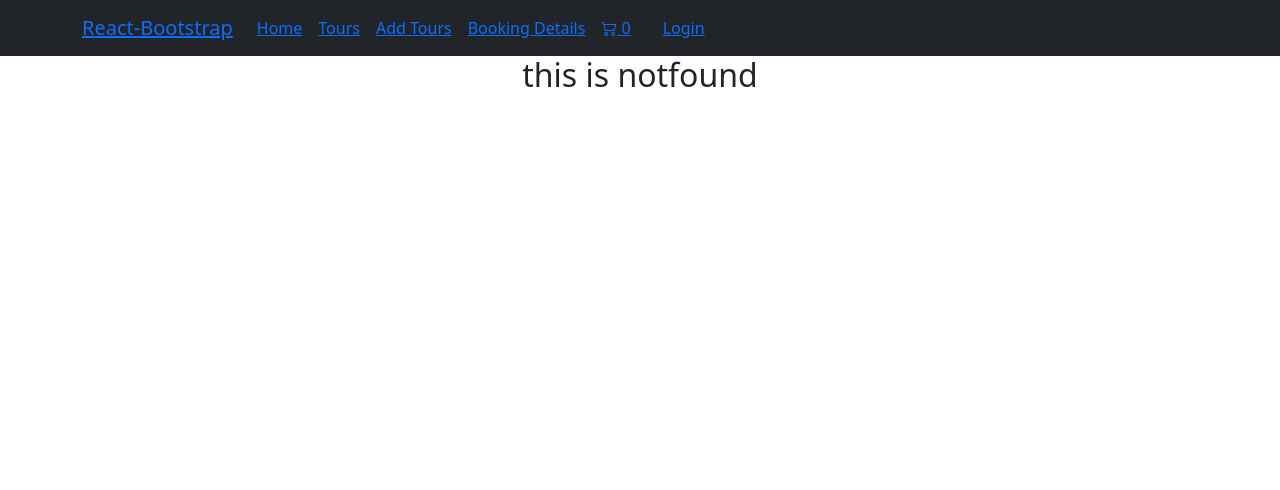
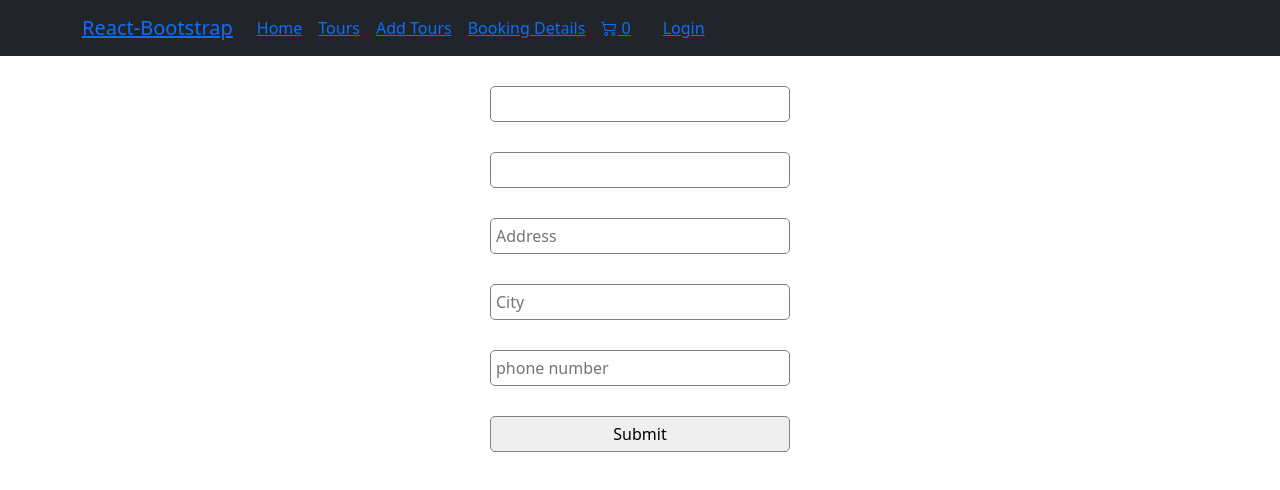
Before and after one commit to Saddaul-Siam/Tour-Planners, a React (Create React App) app: page /shipping in a window 1280 px wide. Shown: the top 490 px of the page. Built offline with nearby package versions, Linux system fonts and the light colour scheme; no server answers.

Commit message:
added order api

```diff
--- a/src/App.js
+++ b/src/App.js
@@ -14,6 +14,7 @@ import BookingDetails from './components/Home/BookingDetails/BookingDetails';
 import AuthProvider from './Context/authProvider';
 import Login from './components/Home/Login/Login';
 import PrivetRoute from './components/PrivetRoute/PriverRoute';
+import Shipping from './components/Home/Shipping/Shipping';
 
 function App() {
   return (
@@ -40,6 +41,9 @@ function App() {
             <PrivetRoute path="/bookingDetails">
               <BookingDetails />
             </PrivetRoute>
+            <Route path="/shipping">
+              <Shipping></Shipping>
+            </Route>
             <Route path="*">
               <NotFound></NotFound>
             </Route>
--- a/src/components/Home/BookingDetails/BookingDetails.js
+++ b/src/components/Home/BookingDetails/BookingDetails.js
@@ -1,21 +1,20 @@
 import React from 'react';
 import { useEffect } from 'react';
 import { useState } from 'react';
-import { Table } from 'react-bootstrap';
+import { useHistory } from 'react-router';
 import useAuth from '../../../Hooks/useAuth';
 
 const BookingDetails = () => {
   const { user } = useAuth()
-  const [orders, setOrders] = useState([]);
+  const [booking, setBooking] = useState([]);
   const [isDeleted, setIsDeleted] = useState(false)
   const email = `${user.email}`;
 
   useEffect(() => {
-    fetch(`http://localhost:5000/myOrders/${email}`)
+    fetch(`http://localhost:5000/myBooking/${email}`)
       .then((res) => res.json())
-      .then((data) => setOrders(data));
+      .then((data) => setBooking(data));
   }, [email, isDeleted]);
-  // console.log(orders);
 
   const handleDelete = (id) => {
     console.log(id);
@@ -28,18 +27,39 @@ const BookingDetails = () => {
         setIsDeleted(result);
 
       })
+  };
+
+  const history = useHistory()
+
+  const handleProcedToCheckout = () => {
+    /* const data = booking;
+    console.log(data);
+    fetch(`http://localhost:5000/addOrder`, {
+      method: 'POST',
+      headers: { 'Content-Type': 'application/json' },
+      body: JSON.stringify(data),
+    })
+      .then(res => res.json())
+      .then(data => {
+        console.log(data)
+      })
+      .finally(() => {
+        history.push('/shipping')
+      }) */
+    history.push('/shipping')
   }
 
   return (
     <div>
-      <h1>I am Dashboard {orders.length}</h1>
+      <h1>I am Dashboard {booking.length}</h1>
       <div className="container">
         <div className="row">
           <div className="col-md-9">
             <div className="row  text-center">
-              {orders?.map((pd) => (
+              {booking?.map((pd) => (
                 <div className="col-md-4">
                   <div className=" border border p-2 m-2">
+                    <img className="img-fluid" src={pd.img} alt="" />
                     <h4>{pd?.email}</h4>
                     <h5>{pd?.name}</h5>
                     <h5>{pd?.price}</h5>
@@ -51,35 +71,16 @@ const BookingDetails = () => {
             </div>
           </div>
           <div className="col-md-3">
-            <Table striped bordered hover size="sm">
-              <thead>
-                <tr>
-                  <th>First Name</th>
-                  <th>Last Name</th>
-                  <th>Username</th>
-                </tr>
-              </thead>
-              <tbody>
-                <tr>
-                  <td>Mark</td>
-                  <td>Otto</td>
-                  <td>@mdo</td>
-                </tr>
-                <tr>
-                  <td>Jacob</td>
-                  <td>Thornton</td>
-                  <td>@fat</td>
-                </tr>
-                <tr>
-                  <td colSpan="2">Larry the Bird</td>
-                  <td>@twitter</td>
-                </tr>
-              </tbody>
-            </Table>
+            <h2>You added all tours</h2>
+            {
+              booking?.map(dt => <div><h4>{dt.name}</h4></div>)
+            }
+            <button onClick={handleProcedToCheckout} className="btn btn-primary m-2">Proceed to checkout</button>
           </div>
         </div>
       </div>
-    </div>
+    </div >
   );
 };
+
 export default BookingDetails;
--- /dev/null
+++ b/src/components/Home/Shipping/Shipping.css
@@ -0,0 +1,14 @@
+.shipping-form{
+    margin:30px 150px;
+}
+.shipping-form input {
+    display: block;
+    margin-top: 30px;
+    padding: 5px;
+    border: 1px solid gray;
+    border-radius: 5px;
+    width: 300px;
+}
+.error{
+    color: red;
+}
--- /dev/null
+++ b/src/components/Home/Shipping/Shipping.js
@@ -0,0 +1,84 @@
+import React, { useEffect, useState } from 'react';
+import { useForm } from 'react-hook-form';
+import { useHistory } from 'react-router';
+import useAuth from '../../../Hooks/useAuth';
+import './Shipping.css'
+
+const Shipping = () => {
+  const { register, handleSubmit, reset, formState: { errors } } = useForm();
+  const { user } = useAuth();
+  const history = useHistory();
+
+  const [orders, setOrders] = useState([])
+
+  useEffect(() => {
+    fetch(`http://localhost:5000/myBooking/${user.email}`)
+      .then((res) => res.json())
+      .then((data) => setOrders(data));
+  }, []);
+
+  const handleProcedToCheckout = () => {
+
+    /* const data = orders;
+    console.log(data);
+    fetch(`http://localhost:5000/addOrder`, {
+      method: 'POST',
+      headers: { 'Content-Type': 'application/json' },
+      body: JSON.stringify(data),
+    })
+      .then(res => res.json())
+      .then(data => {
+        console.log(data)
+      })
+      .finally(() => {
+        history.push('/shipping')
+      }) */
+  }
+
+  const onSubmit = data => {
+    // const savedCart = getStoredCart();
+    data.order = orders
+
+    // const data = orders;
+    console.log(data);
+    fetch(`http://localhost:5000/addOrder`, {
+      method: 'POST',
+      headers: { 'Content-Type': 'application/json' },
+      body: JSON.stringify(data),
+    })
+      .then(res => res.json())
+      .then(data => {
+        console.log(data)
+      })
+    //   .then(res => res.json())
+    //   .then(result => {
+    //     if (result.insertedId) {
+    //       alert('Order processed Successfully');
+    //       // clearTheCart();
+    //       // reset();
+
+    //     }
+    //   });
+    // history.push('/placeorder')
+  };
+  return (
+    <div className="d-flex justify-content-center">
+      <div>
+        <form className="shipping-form" onSubmit={handleSubmit(onSubmit)}>
+
+          <input defaultValue={user.displayName} {...register("name")} />
+
+          <input defaultValue={user.email} {...register("email", { required: true })} />
+          {errors.email && <span className="error">This field is required</span>}
+          <input placeholder="Address" defaultValue="" {...register("address")} />
+          <input placeholder="City" defaultValue="" {...register("city")} />
+          <input placeholder="phone number" defaultValue="" {...register("phone")} />
+
+          <input type="submit" />
+        </form>
+      </div>
+    </div>
+  );
+};
+
+export default Shipping;
--- a/src/components/Home/Tours/Tours.js
+++ b/src/components/Home/Tours/Tours.js
@@ -19,7 +19,7 @@ const Tours = () => {
     data.email = `${user.email}`;
     data.status = "pending";
     console.log(data);
-    fetch(`http://localhost:5000/addOrders`, {
+    fetch(`http://localhost:5000/addBooking`, {
       method: "POST",
       headers: { 'content-type': 'application/json' },
       body: JSON.stringify(data),
--- a/src/components/Shared/Header/Header.js
+++ b/src/components/Shared/Header/Header.js
@@ -10,7 +10,7 @@ const Header = () => {
   const { user, SignOut } = useAuth()
 
   const email = `${user.email}`;
-  console.log(email);
+  // console.log(email);
   useEffect(() => {
     fetch(`http://localhost:5000/myOrders/${email}`)
       .then((res) => res.json())
```
Also changed, not shown: src/components/Home/BookingDetailsCart/BookingDetailsCart.js (added, +17 -0 lines).
